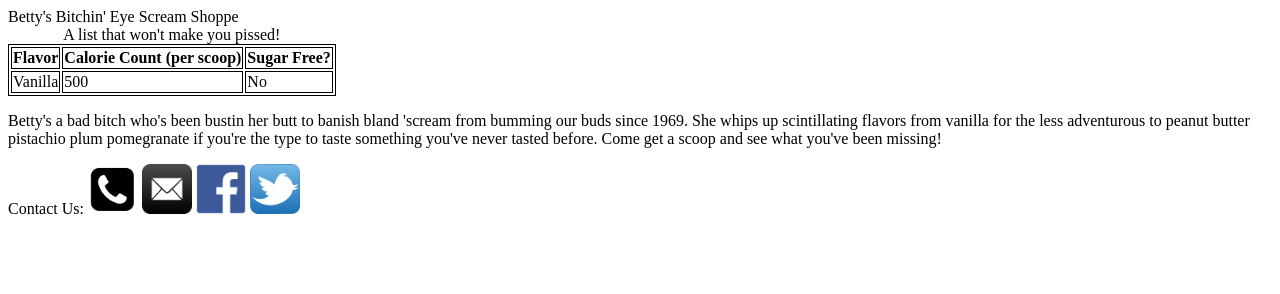
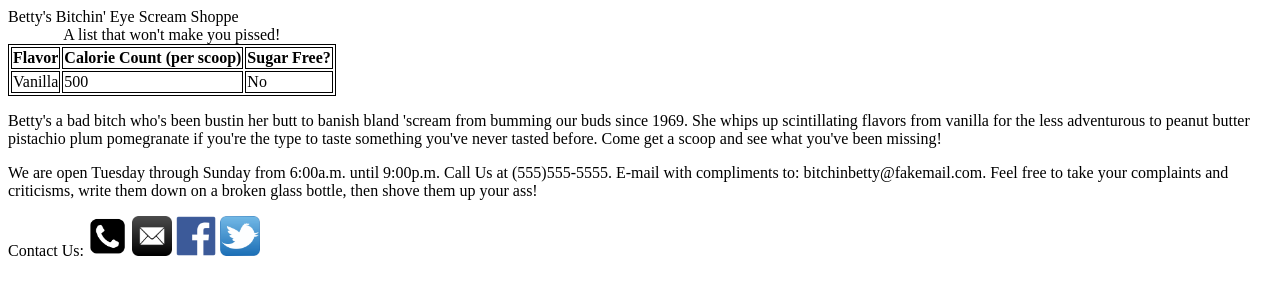
Before and after one commit to DrewWarrenTIY-tiy/wk-01-betty, a plain HTML site: page index.html in a window 1280 px wide. Drawn offline with Linux system fonts and the light colour scheme.

Commit message:
chore(config) Add Hours & Conctact to HTML
Slight style change in css, footer image resize.

```diff
--- a/index.html
+++ b/index.html
@@ -30,6 +30,13 @@
       <div class="shopbio">
         <p> Betty's a bad bitch who's been bustin her butt to banish bland 'scream from bumming our buds since 1969. She whips up scintillating flavors from vanilla for the less adventurous to peanut butter pistachio plum pomegranate if you're the type to taste something you've never tasted before. Come get a scoop and see what you've been missing!
       </div>
+      <div class="hoursandcontact">
+        <p>
+          We are open Tuesday through Sunday from 6:00a.m. until 9:00p.m. Call Us at (555)555-5555.
+          E-mail with compliments to: bitchinbetty@fakemail.com.
+          Feel free to take your complaints and criticisms, write them down on a broken glass bottle, then shove them up your ass!
+        </p>
+      </div>
     </main>
     <footer>
       <p>
--- a/styles/main.css
+++ b/styles/main.css
@@ -3,6 +3,6 @@ table, th, td, tr {
 }
 
 .footerimg {
-  width: 50px;
+  width: 40px;
   height: auto;
 }
```
